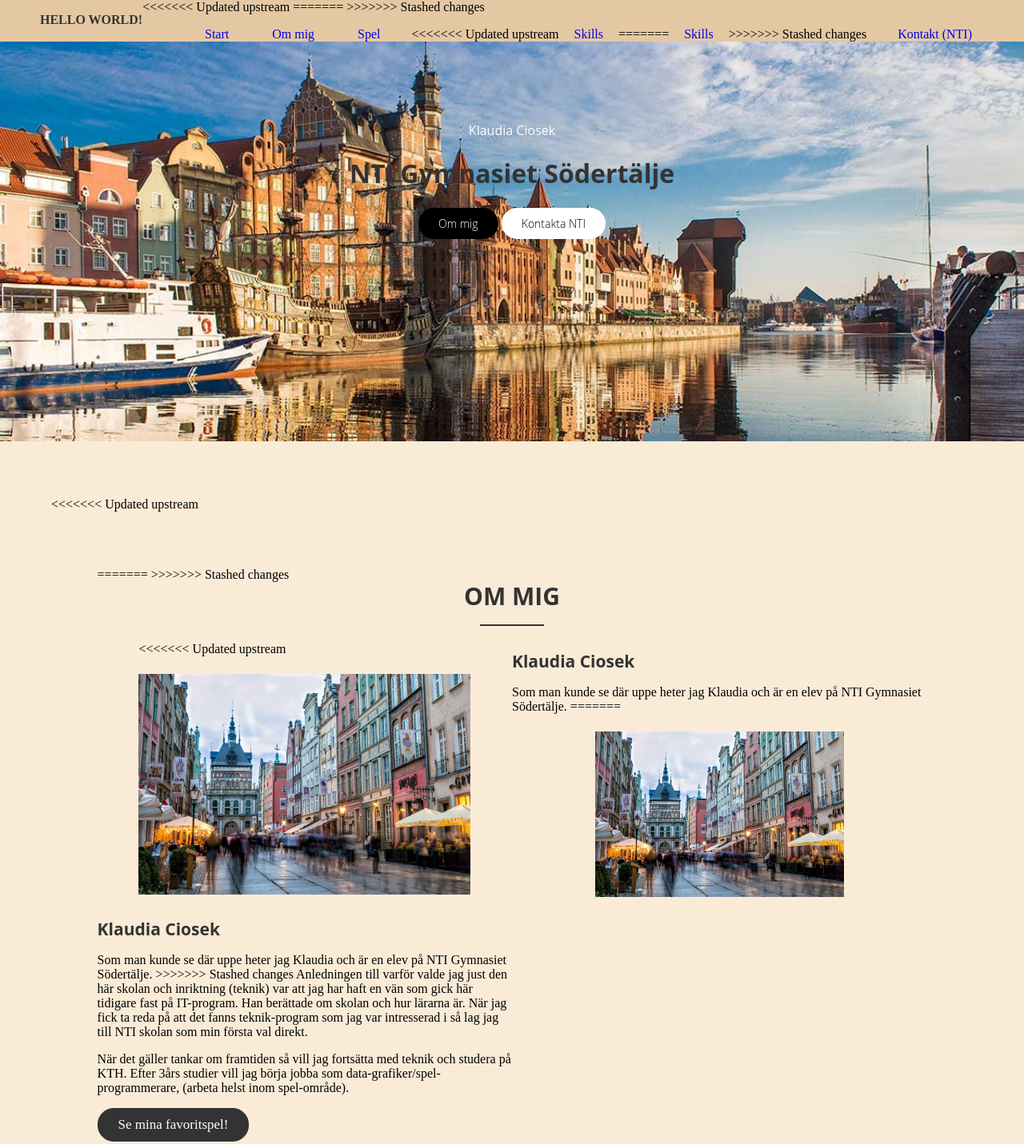
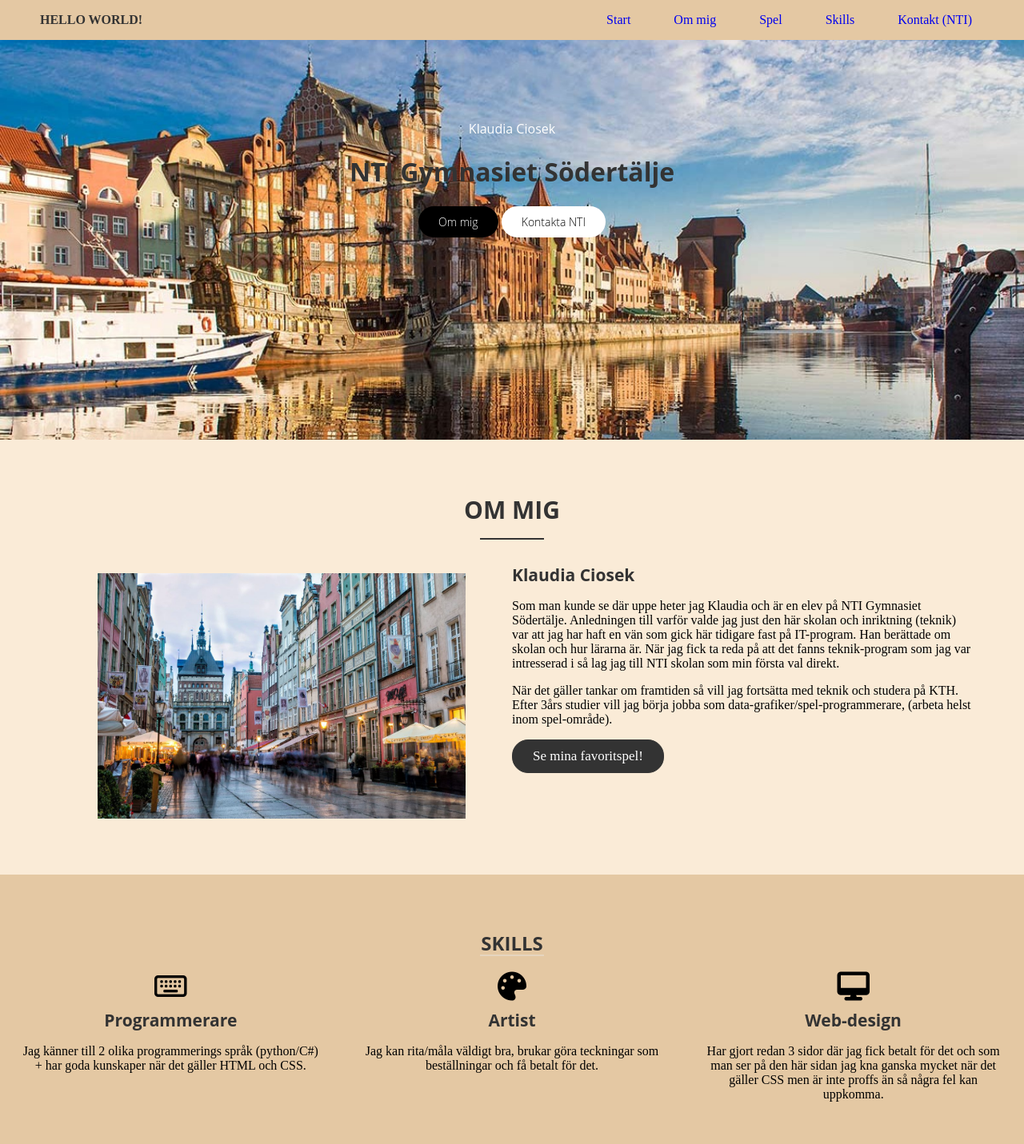
Before and after one commit to ntisod/egen-webbsajt-klaudix121, a plain HTML site: page index.html in a window 1280 px wide. Shown: the top 1431 px of the page at 80% size. Drawn offline with Linux system fonts and the light colour scheme.

Commit message:
uppdaterad html

```diff
--- a/index.html
+++ b/index.html
@@ -22,10 +22,7 @@
     <nav class="navigation">
 
         <div class="logo"> Hello World! </div>
-<<<<<<< Updated upstream
-=======
 
->>>>>>> Stashed changes
         <div class="menu">
             <ul>
                 <li>
@@ -38,11 +35,7 @@
                     <a href="#spel">Spel</a>
                 </li>
                 <li>
-<<<<<<< Updated upstream
-                    <a href="#">Skills</a>
-=======
                     <a href="#skills">Skills</a>
->>>>>>> Stashed changes
                 </li>
                 <li>
                     <a href="https://www.ntigymnasiet.se/sodertalje/" target="_blank">Kontakt (NTI)</a>
@@ -67,20 +60,9 @@
 
     <div class="om-mig">
 
-<<<<<<< Updated upstream
-    <div class="om-mig">
-=======
->>>>>>> Stashed changes
         <h2>Om mig</h2>
 
         <div class="col-left">
-<<<<<<< Updated upstream
-            <img src="img/idk.jpg" alt="It's me!">
-        </div>
-        <div class="col-right">
-            <h4>Klaudia Ciosek</h4>
-            <p> Som man kunde se där uppe heter jag Klaudia och är en elev på NTI Gymnasiet Södertälje.
-=======
 
                 <img src="img/idk.jpg" alt="It's me!">
 
@@ -90,7 +72,6 @@
 
                 <h4 id="om-mig">Klaudia Ciosek</h4>
                 <p> Som man kunde se där uppe heter jag Klaudia och är en elev på NTI Gymnasiet Södertälje.
->>>>>>> Stashed changes
                 Anledningen till varför valde jag just den här skolan och inriktning (teknik) var att
                 jag har haft en vän som gick här tidigare fast på IT-program. Han berättade om skolan och
                 hur lärarna är. När jag fick ta reda på att det fanns teknik-program som jag var intresserad i
@@ -110,7 +91,7 @@
              <!---------------------------------------------skills-------------------------------------------------->
 
     <div class="skills">
-        <h2>Skills</h2>
+        <h2 id="skills">Skills</h2>
         <div class="skills-left">
             <i class='far fa-keyboard' style='font-size:36px'></i>
             <h4>Programmerare</h4>
@@ -122,11 +103,7 @@
         <div class="skills-center">
             <i class='fas fa-palette' style='font-size:36px'></i>
             <h4>Artist</h4>
-<<<<<<< Updated upstream
-            <p>Jag kan rita/måla väldigt bra, brukar göra anteckningar
-=======
             <p>Jag kan rita/måla väldigt bra, brukar göra teckningar
->>>>>>> Stashed changes
                 som beställningar och få betalt för det.
             </p>
 
```
